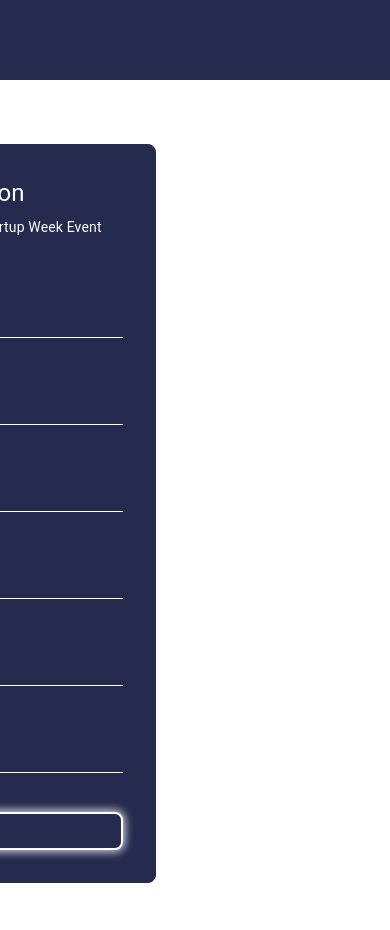
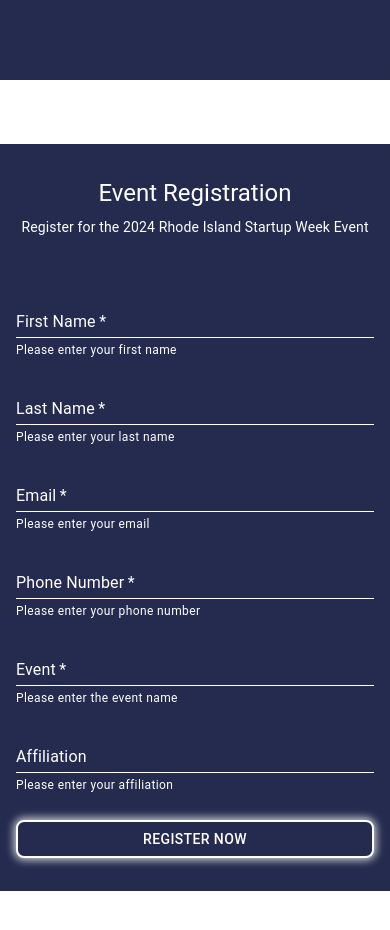
Before and after one commit to DanteCady/StartupWeekPlatform, a React (Create React App) app: page / in a window 390 px wide. Shown: the top 930 px of the page. Built offline with nearby package versions, Linux system fonts and the light colour scheme.

Commit message:
Updated layout/home page to be mobile responsive

```diff
--- a/src/components/form.js
+++ b/src/components/form.js
@@ -1,6 +1,5 @@
 import React from 'react';
 import { TextField, Button, Box, Typography } from '@mui/material';
-import Grid from '@mui/material/Grid2';
 
 // FormComponent that take props from the form config util
 const FormComponent = ({ formConfig }) => {
@@ -53,7 +52,7 @@
 				type="submit"
 				variant="outlined"
 				sx={{
-					marginTop: '1rem',
+					marginTop: '1.5rem',
 					width: '100%',
 					borderRadius: '8px',
 					borderColor: '#fff',
--- a/src/components/layout.js
+++ b/src/components/layout.js
@@ -1,16 +1,26 @@
 import React from 'react';
-import { Box } from '@mui/material';
+import { Box, useMediaQuery } from '@mui/material';
 import { useTheme } from '@mui/material/styles';
 import Header from './header';
 
 // Layout component that wraps the children components
 const Layout = ({ children }) => {
   const theme = useTheme();
+  const isMobile = useMediaQuery(theme.breakpoints.down('sm'));
 
   return (
     <>
-    <Header />
-      <Box sx={{ display: 'flex', flexDirection: 'column', alignItems: 'center', paddingBottom: theme.spacing(8) }}>
+      <Header />
+      <Box
+        sx={{
+          display: 'flex',
+          flexDirection: 'column',
+          alignItems: 'center',
+          paddingBottom: theme.spacing(8),
+          paddingLeft: isMobile ? theme.spacing(2) : 0,
+          paddingRight: isMobile ? theme.spacing(2) : 0,
+        }}
+      >
         <Box sx={{ width: '100%', maxWidth: '1200px' }}>
           {children}
         </Box>
--- a/src/views/home/page.js
+++ b/src/views/home/page.js
@@ -1,16 +1,21 @@
 import React from 'react';
-import { TextField, Button, Box, Typography } from '@mui/material';
+import { Box, Typography, useMediaQuery } from '@mui/material';
 import FormComponent from '../../components/form';
 import { eventRegistrationForm } from '../../utils/formConfiguration';
+import { useTheme } from '@mui/material/styles';
 
-const page = () => {
+// Page component that renders the event registration form
+const HomePage = () => {
+  const theme = useTheme();
+  const isMobile = useMediaQuery(theme.breakpoints.down('sm'));
+
   return (
-		// Main container for the page
+    // Main container for the HomePage
     <Box
       sx={{
         display: 'flex',
         flexDirection: 'column',
-				alignItems: 'flex-start',
+        alignItems: isMobile ? 'center' : 'flex-start',
         justifyContent: 'flex-start',
         width: '100%',
         height: '100%',
@@ -30,8 +35,8 @@
           padding: '2rem',
           border: '1px solid #252b4e',
           borderRadius: '8px',
-					position: 'relative',
-					left: '-300px',
+          position: isMobile ? 'static' : 'relative',
+          left: isMobile ? '0' : '-300px',
           mt: '2rem',
           backgroundColor: '#252b4e',
           color: '#fff',
@@ -59,4 +64,4 @@
   );
 };
 
-export default page;
+export default HomePage;
```
Lines whose indentation alone changed are shown as unchanged.
